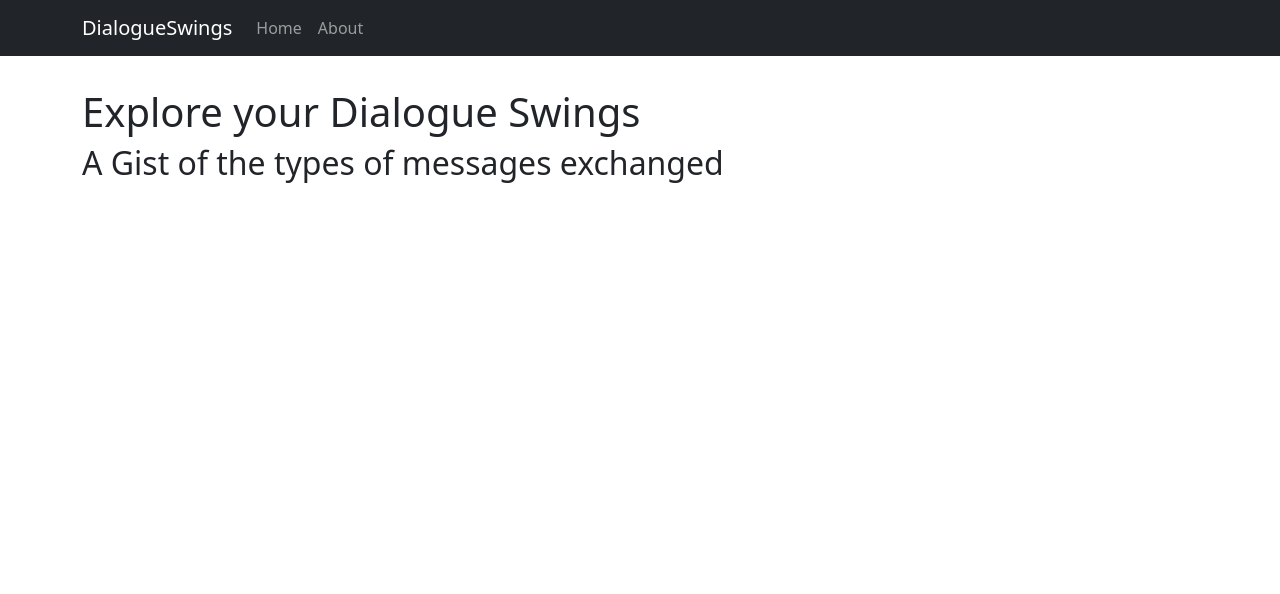
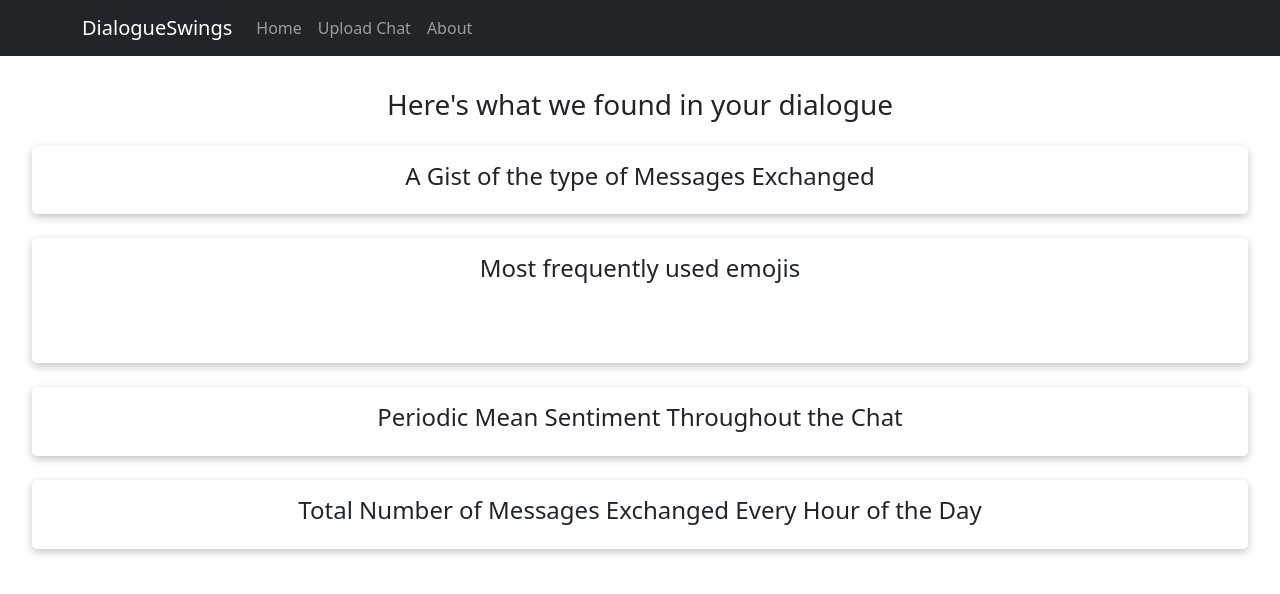
Before and after one commit to XploreInfinity/DialogueSwings, a Django app: template main/templates/main/results.html in a window 1280 px wide. Shown: the top 594 px of the page. Run offline with Django 4.2, Linux system fonts and the light colour scheme; the template is opened without the code that fills it, so the values that code supplies are empty; some libraries are stand-ins or nearby versions.

Commit message:
Add emoji stats,sia graph,active hours graph,UI improvements

```diff
--- a/DialogueSwings/settings.py
+++ b/DialogueSwings/settings.py
@@ -18,10 +18,10 @@ BASE_DIR = Path(__file__).resolve().parent.parent
 
 # Quick-start development settings - unsuitable for production
 # See https://docs.djangoproject.com/en/4.1/howto/deployment/checklist/
-# secrets = open('.secrets','r')
-# secret_key = secrets.readline()
+secrets = open('.secrets','r')
+secret_key = secrets.readline()
 # SECURITY WARNING: keep the secret key used in production secret!
-SECRET_KEY = '8lu*6g0lg)9z!ba+a$ehk)xt)x%rxgb$i1&amp;022shmi1jcgihb*'
+SECRET_KEY = secret_key
 
 
 # SECURITY WARNING: don't run with debug turned on in production!
--- a/main/static/main/css/results.css
+++ b/main/static/main/css/results.css
@@ -1,5 +1,51 @@
-.messageClassificationGraph svg{
-    height:500px;
-    width:800px;
-    border: 1px solid black;
+.results-container h3{
+    text-align: center;
 }
+.graphical-display-metric{
+    box-shadow: rgba(0, 0, 0, 0.24) 0px 3px 8px;
+    text-align: center;
+    padding: 1em;
+    margin:1.5em auto;
+    border-radius: 5px;
+}
+.graph-container svg{
+    max-width: 1000PX;
+    max-height: 420px;
+    width: 100%;
+    height: auto;
+}
+.emoji-stats{
+    margin:1em auto;
+    padding: 1em;
+    display: flex;
+    flex-direction: row;
+    flex-wrap: wrap;
+    gap: 1em;
+}
+.emoji-stats-card{
+    box-shadow: rgba(17, 17, 26, 0.05) 0px 1px 0px, rgba(17, 17, 26, 0.1) 0px 0px 8px;
+    border-radius: 5px;
+    padding: 0.5em;
+    flex-grow: 1;
+    flex-basis: 0;
+    text-align: center;
+    width: 100%;
+}
+.emoji-counts{
+    display: flex;
+    flex-grow:1;
+    flex-direction: row;
+    gap: 0.3em;
+    justify-content: center;
+    flex-wrap: wrap;
+}
+.emoji-count{
+    box-shadow: rgba(0, 0, 0, 0.1) 0px 4px 12px;
+    display: flex;
+    flex-direction: column;
+    padding:0.1em 0.8em;
+    border-radius: 20%;
+}
+.emoji-count .count{
+    font-size: 1.1em;
+}
--- /dev/null
+++ b/main/static/main/js/svgAdjust.js
@@ -0,0 +1,4 @@
+var mySVG = document.getElementsByTagName('svg');
+for(var i =0;i<mySVG.length;i++){
+    mySVG[i].setAttribute("viewBox", "0 0 100 100")
+}
--- a/main/templates/main/base.html
+++ b/main/templates/main/base.html
@@ -7,6 +7,7 @@
         <link rel="stylesheet" type="text/css" href="{% static 'main/css/results.css' %}" />
         <link rel="stylesheet" type="text/css" href="{% static 'main/css/bootstrap5.css' %}" />
         <script src="{% static 'main/js/bootstrap5.js' %}" ></script>
+        <script src="{% static 'main/js/svgAdjust.js' %}" ></script>
     </head>
     <body>
         <div class="main">
--- a/main/templates/main/home.html
+++ b/main/templates/main/home.html
@@ -4,7 +4,7 @@
 <center>
 <h1 class="display-3 mt-5">DialogueSwings</h1>
 <h5>Whatsapp Chats Statistic with Natural Lanaguage Processing</h3>
-<a class="btn btn-outline-dark btn-lg mt-2" href="/upload">Follow the flows of Dialogue</a>
+<a class="btn btn-outline-dark btn-lg mt-2" href="/upload">Get Started</a>
 </center>
 </div>
 {% endblock %}
--- a/main/templates/main/includes/navbar.html
+++ b/main/templates/main/includes/navbar.html
@@ -15,6 +15,7 @@
     <div class="collapse navbar-collapse" id="navbarSupportedContent">
       <div class="navbar-nav mr-auto">
         <a class="nav-item nav-link" href="{% url 'home' %}">Home</a>
+        <a class="nav-item nav-link" href="{% url 'upload' %}">Upload Chat</a>
         <a class="nav-item nav-link" href="{% url 'about' %}">About</a>
       </div>
     </div>
--- a/main/templates/main/results.html
+++ b/main/templates/main/results.html
@@ -1,16 +1,19 @@
-{% extends 'main/base.html' %} {% block content %}
-<div class="results container">
-  <h1>Explore your Dialogue Swings</h1>
-  <div class="classified-messages">
-    <h2>A Gist of the types of messages exchanged</h2>
-    <div class="messageClassificationGraph">
+{% extends 'main/base.html' %}
+{% block content %}
+<div class="results-container">
+  <h3>Here's what we found in your dialogue</h3>
+  <div class="graphical-display-metric">
+    <h4>A Gist of the type of Messages Exchanged</h4>
+    <div class="graph-container">
       {{ messageClassification|safe }}
     </div>
   </div>
+  <div class="graphical-display-metric">
+  <h4>Most frequently used emojis</h4>
   <div class="emoji-stats">
     {% for sender,frequentEmojis in labelledEmojiCount %}
     <div class="emoji-stats-card">
-      <h3>{{ sender }}'s emojis</h3>
+      <h5>{{ sender }}'s emojis</h5>
       <div class="emoji-counts">
         {% if not frequentEmojis %} None Found {% else %} {% for emojiCount in frequentEmojis %}
         <div class="emoji-count">
@@ -24,4 +27,17 @@
     {% endfor %}
   </div>
 </div>
+  <div class="graphical-display-metric">
+    <h4>Periodic Mean Sentiment Throughout the Chat</h4>
+    <div class="graph-container">
+      {{ meanSentimentGraph|safe }}
+    </div>
+  </div>
+  <div class="graphical-display-metric">
+    <h4>Total Number of Messages Exchanged Every Hour of the Day</h4>
+    <div class="graph-container">
+      {{ mostActiveHoursGraph|safe }}
+    </div>
+  </div>
+</div>
 {% endblock %}
--- a/main/views.py
+++ b/main/views.py
@@ -9,10 +9,12 @@ def upload(request):
         if request.FILES:
             chatFile = request.FILES['chatFile']
             nlproc = NLProcessor(chatFile)
-            graph,labelledEmojiCount,orderedSenders = nlproc.get_analysis()
-            context['messageClassification'] = graph
+            msgClassifiedGraph,labelledEmojiCount,orderedSenders,meanSentimentGraph,mostActiveHoursGraph = nlproc.get_analysis()
+            context['messageClassification'] = msgClassifiedGraph
             context['labelledEmojiCount'] = labelledEmojiCount
             context['orderedSenders'] = orderedSenders
+            context['meanSentimentGraph'] = meanSentimentGraph
+            context['mostActiveHoursGraph'] = mostActiveHoursGraph
         return render(request,'main/results.html',context=context)
     else:
         return render(request,'main/upload.html')
```
Also changed, not shown: main/templates/main/about.html (+11 -4 lines), main/utils/NLProcessor.py (+72 -22 lines), 2 other files.
